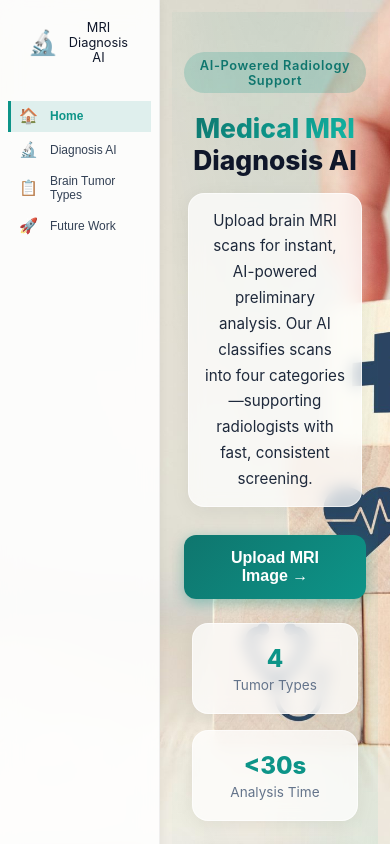
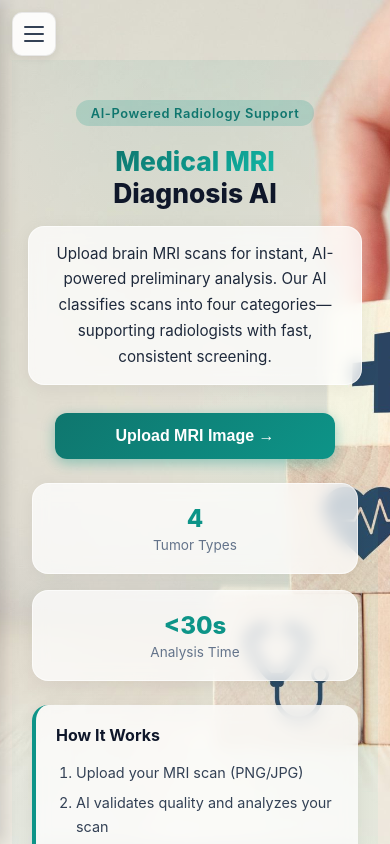
Before and after one commit to Jay2704/brain_tumor_flask_app, a React (Vite) app in the folder frontend/: page / in a window 390 px wide. Shown: the top 844 px of the page. Built offline with nearby package versions, Linux system fonts and the light colour scheme.

Commit message:
Changes in menu button in mobile view

```diff
--- a/frontend/src/App.css
+++ b/frontend/src/App.css
@@ -52,6 +52,69 @@ body {
   min-width: 0;
 }
 
+/* Hamburger button - mobile only */
+.btn-hamburger {
+  display: none;
+  position: fixed;
+  top: 0.75rem;
+  left: 0.75rem;
+  z-index: 1001;
+  width: 44px;
+  height: 44px;
+  padding: 0;
+  background: rgba(255, 255, 255, 0.9);
+  backdrop-filter: blur(8px);
+  border: 1px solid rgba(0, 0, 0, 0.08);
+  border-radius: 10px;
+  flex-direction: column;
+  align-items: center;
+  justify-content: center;
+  gap: 5px;
+  cursor: pointer;
+  box-shadow: 0 2px 8px rgba(0, 0, 0, 0.08);
+  transition: background 0.2s;
+}
+
+.btn-hamburger:hover {
+  background: rgba(255, 255, 255, 0.95);
+}
+
+.hamburger-line {
+  display: block;
+  width: 20px;
+  height: 2px;
+  background: var(--gray-700);
+  border-radius: 1px;
+  transition: transform 0.2s, opacity 0.2s;
+}
+
+.btn-hamburger.open .hamburger-line:nth-child(1) {
+  transform: translateY(7px) rotate(45deg);
+}
+.btn-hamburger.open .hamburger-line:nth-child(2) {
+  opacity: 0;
+}
+.btn-hamburger.open .hamburger-line:nth-child(3) {
+  transform: translateY(-7px) rotate(-45deg);
+}
+
+/* Sidebar overlay - mobile only */
+.sidebar-overlay {
+  display: none;
+  position: fixed;
+  inset: 0;
+  background: rgba(0, 0, 0, 0.4);
+  z-index: 998;
+  opacity: 0;
+  pointer-events: none;
+  transition: opacity 0.25s ease;
+}
+
+.sidebar-overlay.open {
+  opacity: 1;
+  pointer-events: auto;
+}
+
 /* Sidebar - left menu (mobile/narrow view) */
 .sidebar {
   width: 200px;
@@ -1350,6 +1413,17 @@ html[data-theme="dark"] body {
 .app.dark .sidebar-link.active { background: var(--purple-bg); border-left-color: var(--purple); }
 .app.dark .sidebar-actions { border-top-color: var(--border); }
 
+.app.dark .btn-hamburger {
+  background: var(--bg-surface);
+  border-color: var(--border);
+}
+.app.dark .btn-hamburger:hover {
+  background: var(--bg-elevated);
+}
+.app.dark .hamburger-line {
+  background: var(--text-secondary);
+}
+
 .app.dark .btn-theme-toggle {
   background: var(--bg-elevated);
   border-color: var(--border);
@@ -1628,6 +1702,28 @@ html[data-theme="dark"] body {
 
 /* ========== RESPONSIVE: TABLET & MOBILE ========== */
 @media (max-width: 768px) {
+  .btn-hamburger {
+    display: flex;
+  }
+  .sidebar-overlay {
+    display: block;
+  }
+  .sidebar {
+    position: fixed;
+    top: 0;
+    left: 0;
+    bottom: 0;
+    z-index: 999;
+    transform: translateX(-100%);
+    transition: transform 0.25s ease;
+    box-shadow: 4px 0 16px rgba(0, 0, 0, 0.15);
+  }
+  .sidebar.open {
+    transform: translateX(0);
+  }
+  .app-content {
+    padding-top: 3rem;
+  }
   .main {
     padding: 1rem;
   }
--- a/frontend/src/App.jsx
+++ b/frontend/src/App.jsx
@@ -123,7 +123,13 @@ function App() {
       return false
     }
   })
+  const [sidebarOpen, setSidebarOpen] = useState(false)
   const fileInputRef = useRef(null)
+
+  const handleNavClick = (viewName) => {
+    setView(viewName)
+    setSidebarOpen(false)
+  }
 
   useEffect(() => {
     document.documentElement.setAttribute('data-theme', darkMode ? 'dark' : 'light')
@@ -267,25 +273,26 @@ function App() {
 
   return (
     <div className={`app ${view === 'home' ? 'app-home' : ''} ${darkMode ? 'dark' : ''}`}>
-      <aside className="sidebar">
-        <button type="button" className="sidebar-logo" onClick={() => setView('home')}>
+      <div className={`sidebar-overlay ${sidebarOpen ? 'open' : ''}`} onClick={() => setSidebarOpen(false)} aria-hidden="true" />
+      <aside className={`sidebar ${sidebarOpen ? 'open' : ''}`}>
+        <button type="button" className="sidebar-logo" onClick={() => handleNavClick('home')}>
           <span className="logo-icon">🔬</span>
           <span>MRI Diagnosis AI</span>
         </button>
         <nav className="sidebar-nav">
-          <button type="button" className={`sidebar-link ${view === 'home' ? 'active' : ''}`} onClick={() => setView('home')}>
+          <button type="button" className={`sidebar-link ${view === 'home' ? 'active' : ''}`} onClick={() => handleNavClick('home')}>
             <span className="sidebar-link-icon">🏠</span>
             Home
           </button>
-          <button type="button" className={`sidebar-link ${view === 'upload' || view === 'loading' || view === 'results' ? 'active' : ''}`} onClick={() => setView('upload')}>
+          <button type="button" className={`sidebar-link ${view === 'upload' || view === 'loading' || view === 'results' ? 'active' : ''}`} onClick={() => handleNavClick('upload')}>
             <span className="sidebar-link-icon">🔬</span>
             Diagnosis AI
           </button>
-          <button type="button" className={`sidebar-link ${view === 'tumor-types' ? 'active' : ''}`} onClick={() => setView('tumor-types')}>
+          <button type="button" className={`sidebar-link ${view === 'tumor-types' ? 'active' : ''}`} onClick={() => handleNavClick('tumor-types')}>
             <span className="sidebar-link-icon">📋</span>
             Brain Tumor Types
           </button>
-          <button type="button" className={`sidebar-link ${view === 'future-work' ? 'active' : ''}`} onClick={() => setView('future-work')}>
+          <button type="button" className={`sidebar-link ${view === 'future-work' ? 'active' : ''}`} onClick={() => handleNavClick('future-work')}>
             <span className="sidebar-link-icon">🚀</span>
             Future Work
           </button>
@@ -300,16 +307,27 @@ function App() {
           >
             {darkMode ? '☀️' : '🌙'}
           </button>
-          <button type="button" className="btn-login" onClick={() => { setView('login'); setAuthMessage(null); }}>
+          <button type="button" className="btn-login" onClick={() => { handleNavClick('login'); setAuthMessage(null); }}>
             Login
           </button>
-          <button type="button" className="btn-signup" onClick={() => { setView('signup'); setAuthMessage(null); }}>
+          <button type="button" className="btn-signup" onClick={() => { handleNavClick('signup'); setAuthMessage(null); }}>
             Sign Up
           </button>
         </div>
       </aside>
 
       <div className="app-content">
+        <button
+          type="button"
+          className={`btn-hamburger ${sidebarOpen ? 'open' : ''}`}
+          onClick={() => setSidebarOpen((o) => !o)}
+          aria-label={sidebarOpen ? 'Close menu' : 'Open menu'}
+          aria-expanded={sidebarOpen}
+        >
+          <span className="hamburger-line" />
+          <span className="hamburger-line" />
+          <span className="hamburger-line" />
+        </button>
       <main className={`main ${view === 'home' ? 'main-home' : ''}`}>
         {view === 'home' && (
           <section className="home-section">
```
